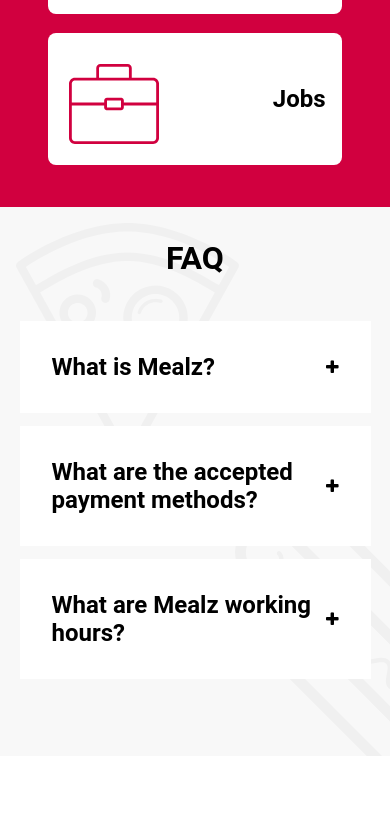
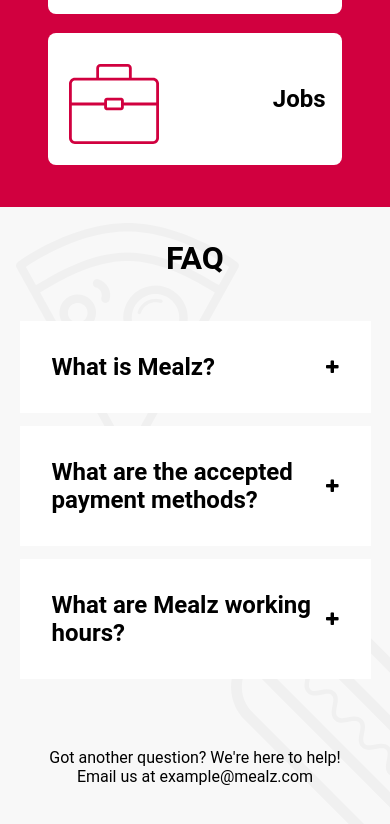
Before and after one commit to Abdallah1397/Mealz, a React (Create React App) app: page / in a window 390 px wide. Shown: the part 1699-2523 px from the top of the page. Before the commit the page ends 2455 px from the top, so only its background shows below. Built offline with nearby package versions, Linux system fonts and the light colour scheme.

Commit message:
Handle Faq another questions

```diff
--- a/src/components/FAQ/faq.css
+++ b/src/components/FAQ/faq.css
@@ -40,7 +40,13 @@
   margin: 0.5rem;
   background-color: #fff;
 }
-
+.faq-anotherQuestions{
+    margin: 2.5rem 0;
+    text-align: center;
+    line-height: 1.5rem;
+    font-weight: 400;
+    font-size: 1.2rem;
+}
 @media (min-width: 769px) and (max-width: 1279px) {
   .faq-section {
     width: 90%;
@@ -76,4 +82,9 @@
     margin: 0.8rem 0;
     width: 100%;
   }
+  .faq-anotherQuestions{
+    margin: 1.5rem 0;
+    line-height: 1.2rem;
+    font-size: 1rem;
 }
+}
--- a/src/components/FAQ/faq.js
+++ b/src/components/FAQ/faq.js
@@ -16,16 +16,21 @@
         <div className="faq-questions">
           <div className="faq-question">
             <h2>What is Mealz?</h2>
-            <i className="fa fa-plus"/>
+            <i className="fa fa-plus" />
           </div>
           <div className="faq-question">
             <h2>What are the accepted payment methods?</h2>
-            <i className="fa fa-plus"/>
+            <i className="fa fa-plus" />
           </div>
           <div className="faq-question">
             <h2>What are Mealz working hours?</h2>
-            <i className="fa fa-plus"/>
+            <i className="fa fa-plus" />
           </div>
+        </div>
+        {/* Another Questions */}
+        <div className="faq-anotherQuestions">
+          <p>Got another question? We're here to help!</p>
+          <p>Email us at example@mealz.com</p>
         </div>
       </div>
     </div>
```
